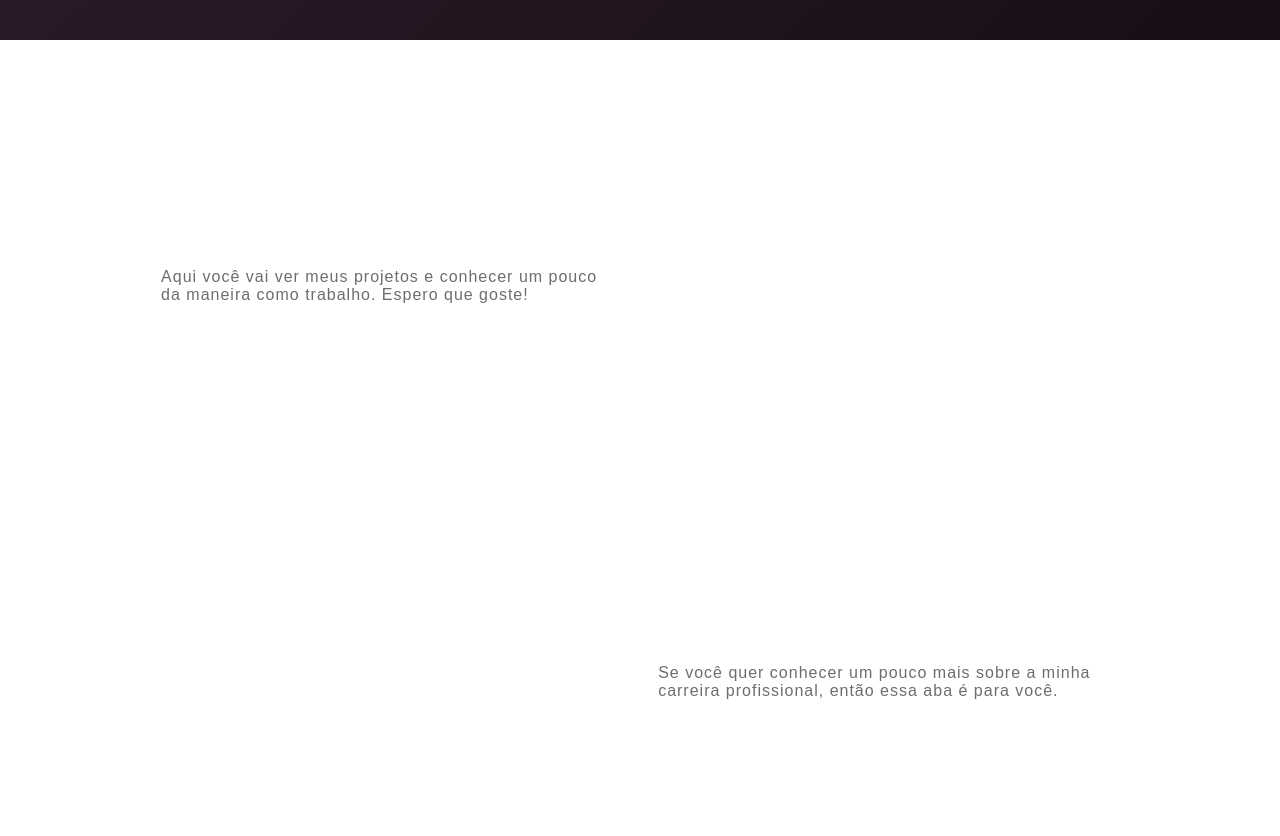
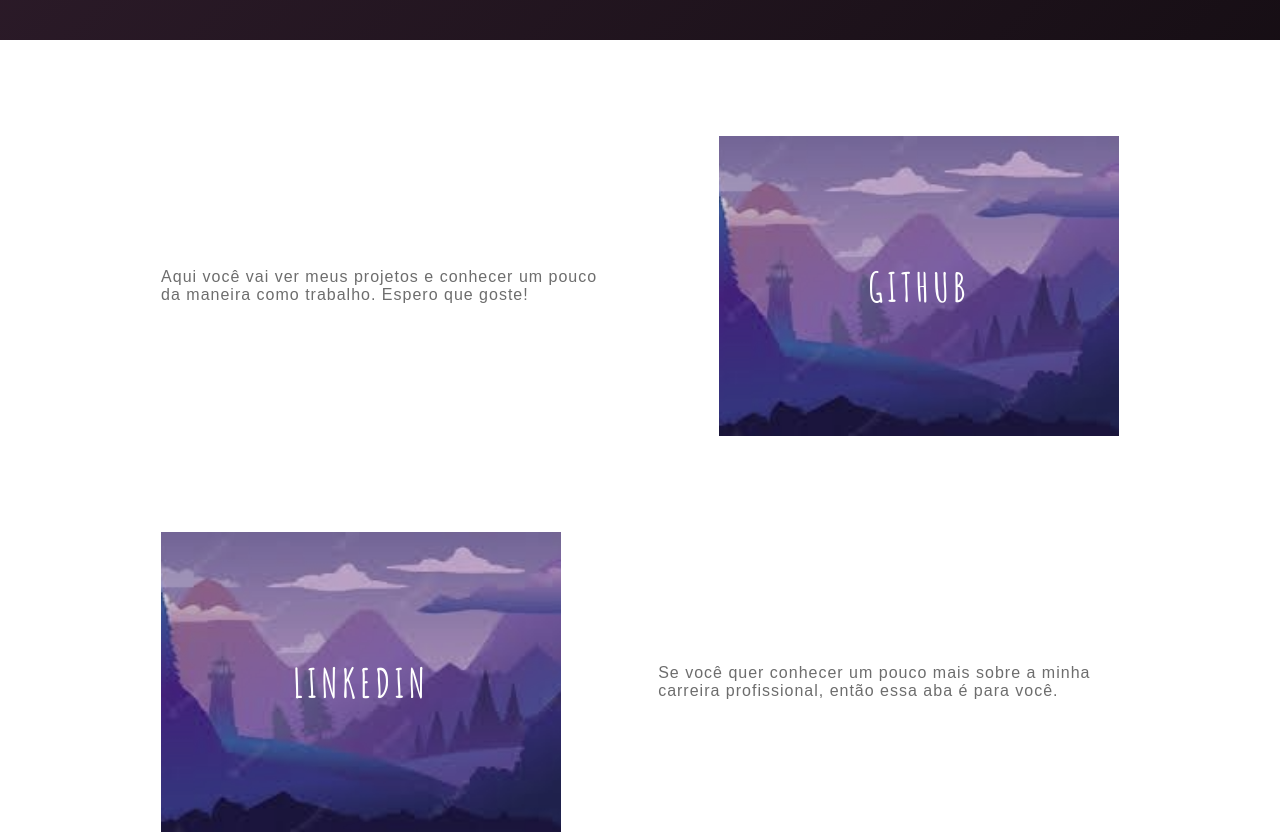
Before and after one commit to EduardoMoura19/EduardoMoura, a plain HTML site: page index.html in a window 1280 px wide. Shown: the part 760-1596 px from the top of the page. Drawn offline with Linux system fonts and the light colour scheme.

Commit message:
Update index.css

```diff
--- a/index.css
+++ b/index.css
@@ -229,7 +229,7 @@
     height: 300px;
     width: 400px;
     margin: 3rem 0;
-    background-image: url(EduardoMoura.io/img/projetodio.jpg);
+    background-image: url(../img/projetodio.jpg);
     background-position: center;
     background-repeat: no-repeat;
     background-size: cover;
```
